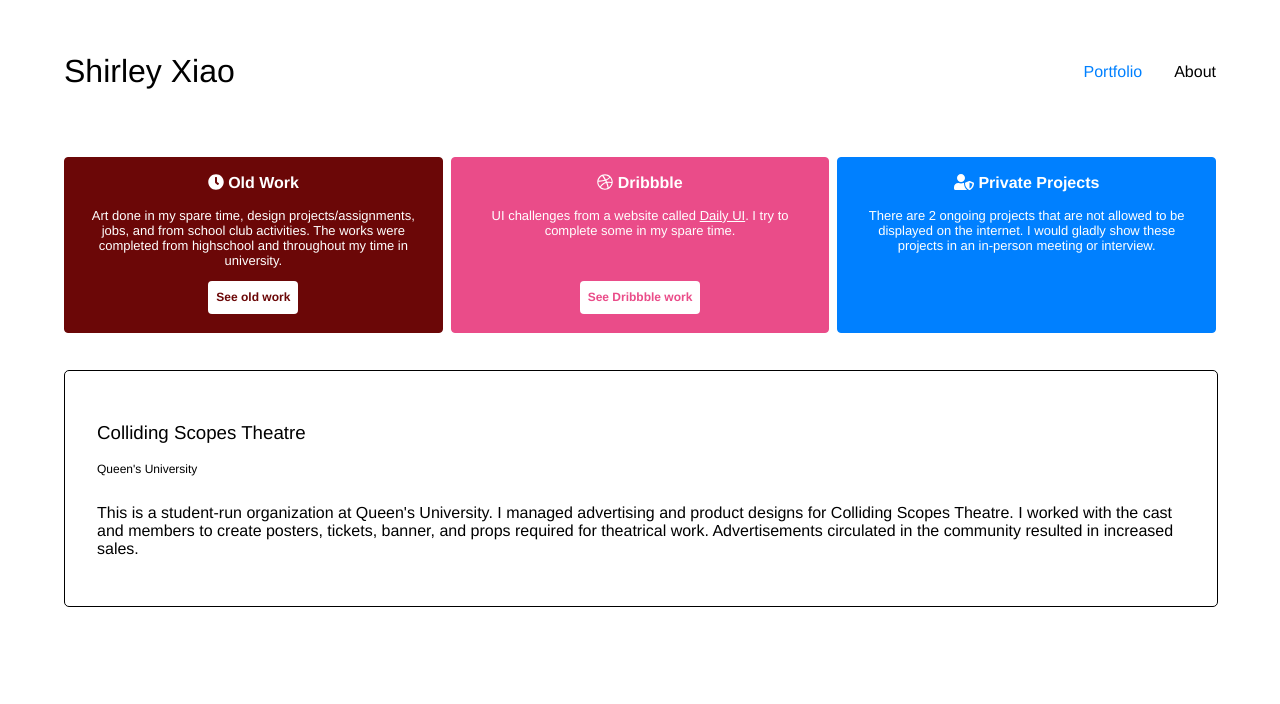
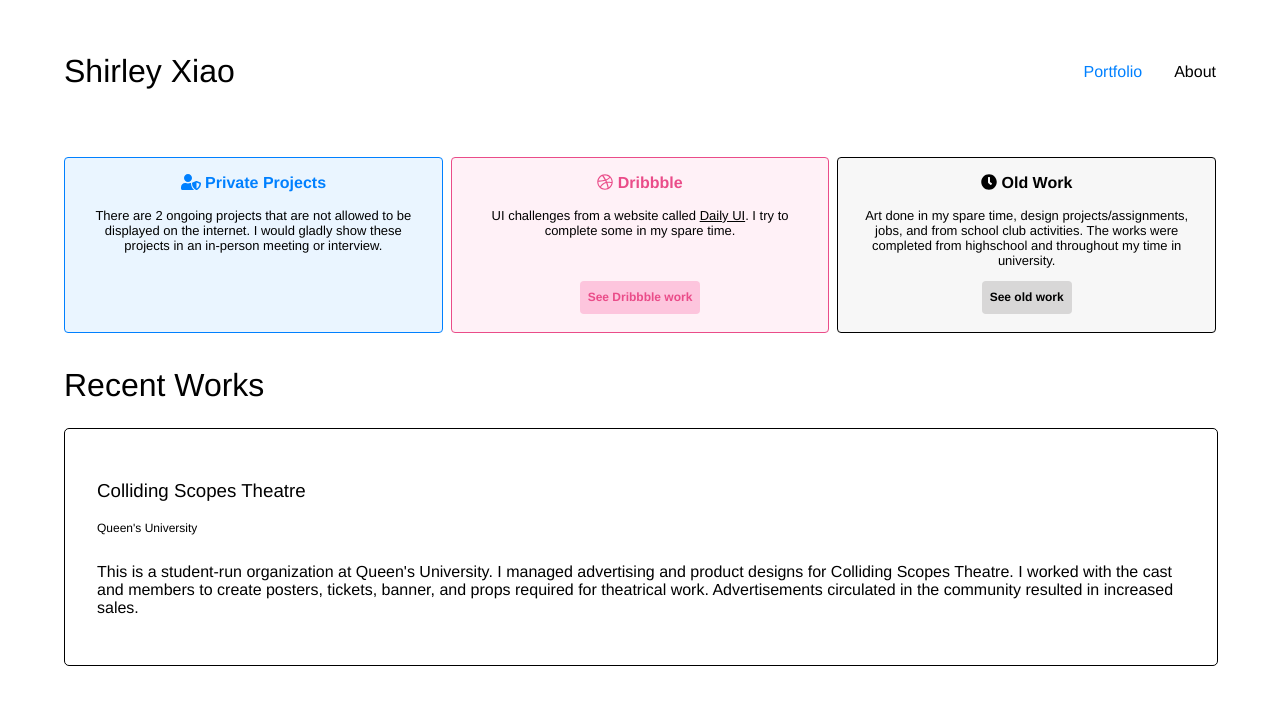
Before and after one commit to XXiao12/AboutMe, a React (Create React App) app: page /#/portfolio in a window 1280 px wide. Shown: the top 704 px of the page. Built offline with nearby package versions, Linux system fonts and the light colour scheme.

Commit message:
edited styles

```diff
--- a/src/containers/Home/home.js
+++ b/src/containers/Home/home.js
@@ -21,8 +21,8 @@ const styles = theme => ({
     fontFamily: 'helvetica',
     textTransform: 'none',
     fontWeight: 600,
-    backgroundColor: 'white',
-    color: '#6b0707'
+    backgroundColor: '#d8d7d7',
+    color: 'black'
   },
   buttond: {
     marginLeft: 'auto',
@@ -34,8 +34,12 @@ const styles = theme => ({
     fontFamily: 'helvetica',
     textTransform: 'none',
     fontWeight: 600,
-    backgroundColor: 'white',
-    color: '#ea4c89'
+    backgroundColor: '#fdc5dd',
+    color: '#ea4c89',
+    "&:hover": {
+      //you want this to be the same as the backgroundColor above
+      backgroundColor: "#fddae9"
+    }
   },
   input: {
     display: 'none',
@@ -51,15 +55,7 @@ class Home extends Component {
         <div className="home">
           <div className="home__container">
             <div className="home__container--content">
-              <p className="home__old"><span className="color"><FontAwesomeIcon icon={faClock} /> <b>Old Work</b></span>Art done in my spare time, design projects/assignments, jobs, and from school club activities. The works were completed from highschool and throughout my time in university.
-              <Button
-                  href="https://shirley.portfoliobox.net/graphicdesign"
-                  target="_blank"
-                  rel="noopener noreferrer"
-                  color="inherit"
-                  className={classes.button}>
-                  See old work
-                </Button></p>
+              <p className="home__private"><span className="color"><FontAwesomeIcon icon={faUserShield} /> Private Projects</span>There are 2 ongoing projects that are not allowed to be displayed on the internet. I would gladly show these projects in an in-person meeting or interview.</p>
               <p className="home__dribbble"><span className="color"><FontAwesomeIcon icon={faDribbble} /> <b>Dribbble</b></span><span>UI challenges from a website called <a id="link" href="https://www.dailyui.co/"> Daily UI</a>. I try to complete some in my spare time.</span>
                 <Button
                   href="https://dribbble.com/shirley_x"
@@ -69,9 +65,20 @@ class Home extends Component {
                   className={classes.buttond}>
                   See Dribbble work
             </Button></p>
-              <p className="home__private"><span className="color"><FontAwesomeIcon icon={faUserShield} /> Private Projects</span>There are 2 ongoing projects that are not allowed to be displayed on the internet. I would gladly show these projects in an in-person meeting or interview.</p>
+              <p className="home__old"><span className="color"><FontAwesomeIcon icon={faClock} /> <b>Old Work</b></span>Art done in my spare time, design projects/assignments, jobs, and from school club activities. The works were completed from highschool and throughout my time in university.
+              <Button
+                  varient="contained"
+                  href="https://shirley.portfoliobox.net/graphicdesign"
+                  target="_blank"
+                  rel="noopener noreferrer"
+                  color="inherit"
+                  className={classes.button}>
+                  See old work
+                </Button></p>
             </div>
           </div>
+
+          <h1>Recent Works</h1>
           <div className="projects">
             <ProjectButton
               name="Colliding Scopes Theatre"
--- a/src/containers/Home/styles.css
+++ b/src/containers/Home/styles.css
@@ -31,53 +31,53 @@
     align-items: center;
     text-align: center;
     min-width: 140px;
-    color: white;
+    /* color: white; */
 }
 
 span {
     display: inline-block;
 }
 .home__private {
-    background-color: #0080ff;
+    background-color: #eaf5ff;
     border: 1px solid #0080ff;
     border-radius: 4px;
     padding: 16px;
 }
 .home__private .color:first-child {
     font-weight: 600;
-    color: white;
+    color: #0080ff;
     font-size: 16px;
     margin-bottom: 16px;
 }
 
 .home__old {
-    background-color: #6b0707;
-    border: 1px solid #6b0707;
+    background-color: #f7f7f7;
+    border: 1px solid black;
     border-radius: 4px;
     padding: 16px 16px 64px 16px;
 }
 .home__old .color:first-child {
     font-weight: 600;
-    color: white;
+    color: black;
     font-size: 16px;
     margin-bottom: 16px;
 }
 
 .home__dribbble {
-    background-color: #ea4c89;
+    background-color: #fff1f7;
     margin-left: 8px;
     margin-right: 8px;
     border: 1px solid #ea4c89;
     border-radius: 4px;
     padding: 16px 16px 64px 16px;
 }
-.home__dribbble #link {
-    color: white;
+.home__dribbble #link:hover {
+    font-weight: 500;
 }
 
 .home__dribbble .color:first-child {
     font-weight: 600;
-    color: white;
+    color: #ea4c89;
     font-size: 16px;
     margin-bottom: 16px;
 }
```
